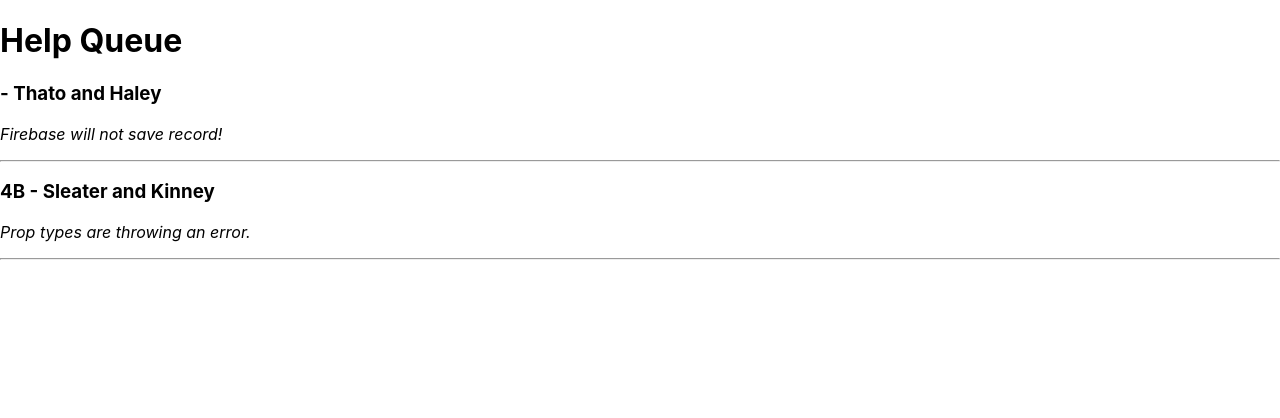
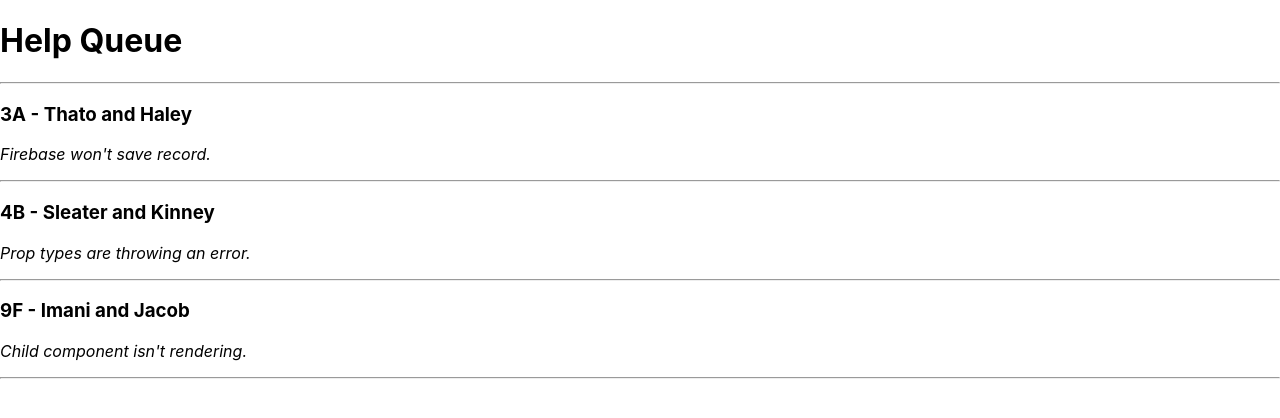
Before and after one commit to igl-myrick/help-queue, a React (Create React App) app: page / in a window 1280 px wide. Shown: the top 418 px of the page. Built offline with nearby package versions, Linux system fonts and the light colour scheme.

Commit message:
refactor ticket list to auto-populate

```diff
--- a/src/components/TicketList.js
+++ b/src/components/TicketList.js
@@ -1,17 +1,34 @@
 import React from "react";
 import Ticket from "./Ticket";
+
+const MainTicketList = [
+  {
+    names: "Thato and Haley",
+    location: "3A",
+    issue: "Firebase won't save record."
+  },
+  {
+    names: "Sleater and Kinney",
+    location: "4B",
+    issue: "Prop types are throwing an error."
+  },
+  {
+    names: "Imani and Jacob",
+    location: "9F",
+    issue: "Child component isn't rendering."
+  }
+];
 
 function TicketList() {
   return (
     <React.Fragment>
-      <Ticket
-        Location="3A"
-        names="Thato and Haley"
-        issue="Firebase will not save record!"/>
-      <Ticket
-        location="4B"
-        names="Sleater and Kinney"
-        issue="Prop types are throwing an error."/>
+      <hr/>
+      {MainTicketList.map((ticket, index) =>
+        <Ticket names={ticket.names}
+          location={ticket.location}
+          issue={ticket.issue}
+          key={index}/>
+      )}
     </React.Fragment>
   );
 }
```
